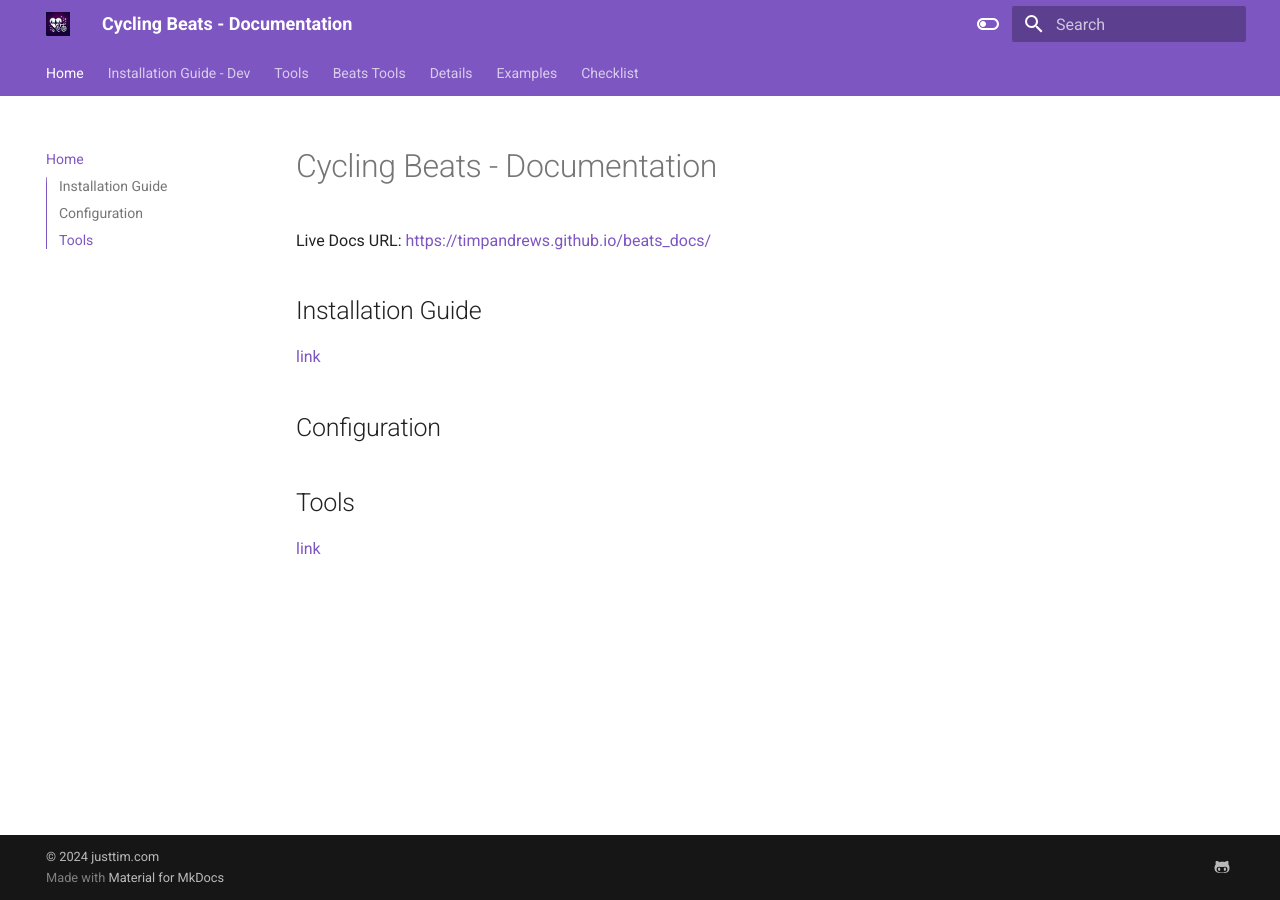
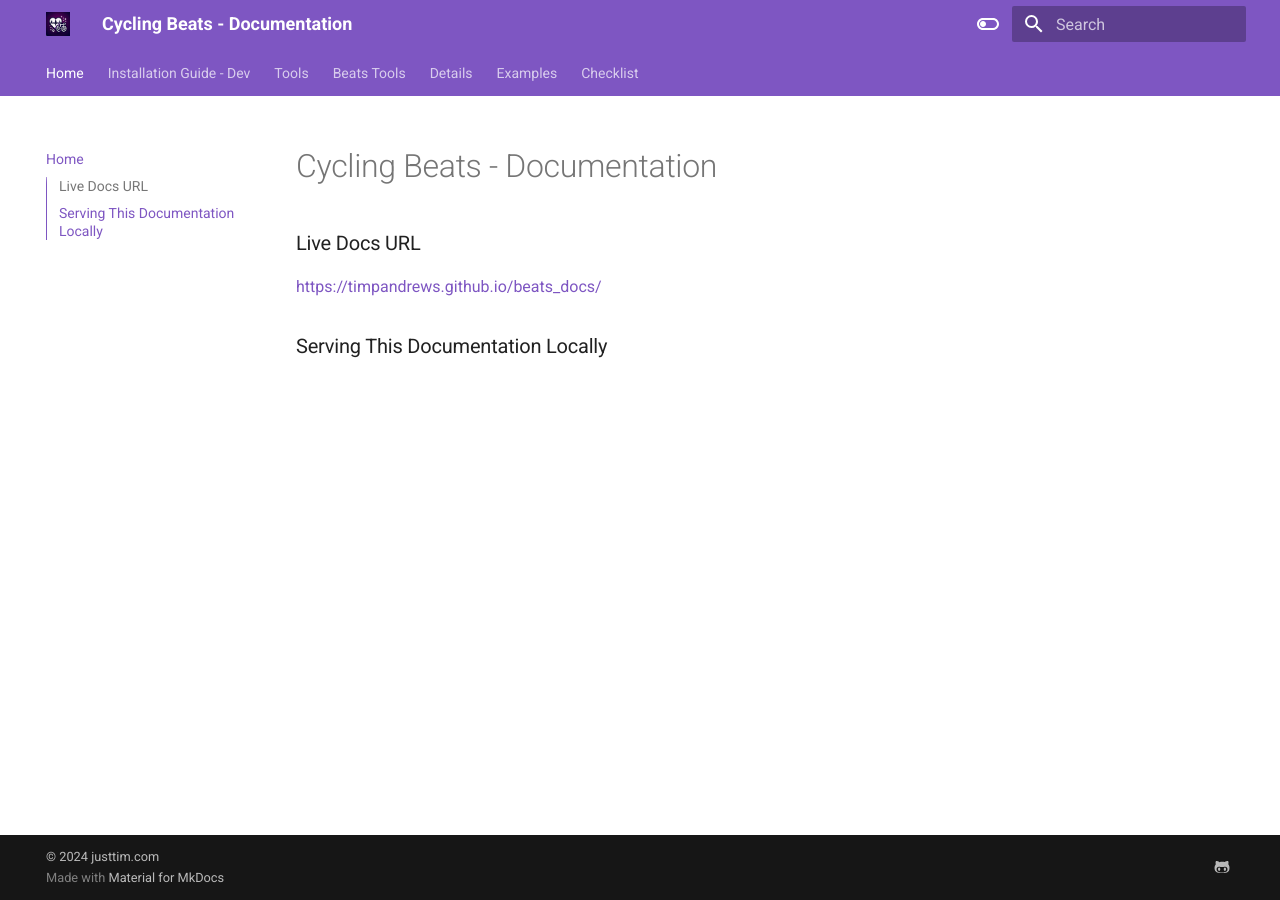
Before and after one commit to timpandrews/beats_docs, an MkDocs documentation site: the page built from docs/index.md, in a window 1280 px wide. Built offline with MkDocs 1.6.1 and Material for MkDocs 9.7.7, drawn with Linux system fonts in a browser that asks for light colours.

Commit message:
Update README and index.md files

```diff
--- a/docs/index.md
+++ b/docs/index.md
@@ -1,10 +1,6 @@
 # Cycling Beats - Documentation
-Live Docs URL:  <a href="https://timpandrews.github.io/beats_docs/" target="_blank">https://timpandrews.github.io/beats_docs/</a>
 
-## Installation Guide
-[link](dev_install.md)
+### Live Docs URL
+<a href="https://timpandrews.github.io/beats_docs/" target="_blank">https://timpandrews.github.io/beats_docs/</a>
 
-## Configuration
-
-## Tools
-[link](tools.md)
+### Serving This Documentation Locally
```
Also changed, not shown: README.md (line endings or trailing spaces).
